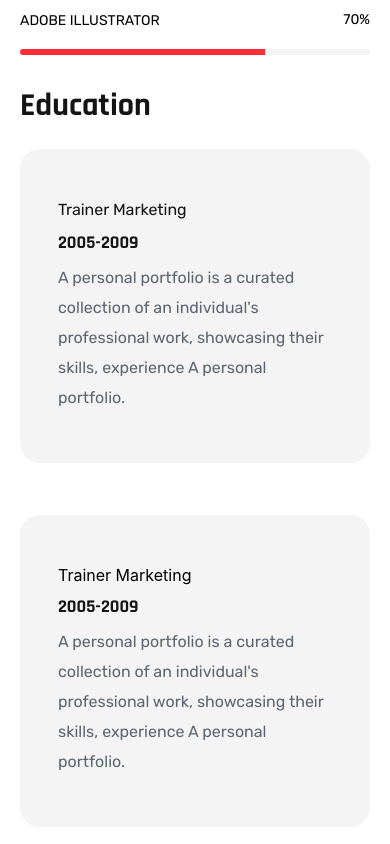
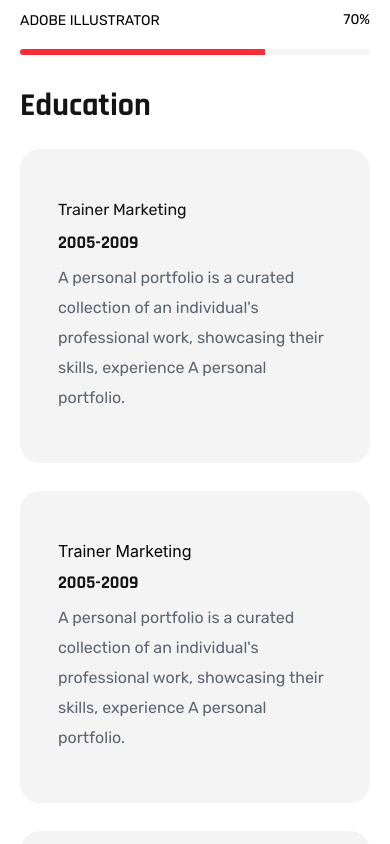
Before and after one commit to nabilislam11/Demo-portfolio, a React (Vite) app: page / in a window 390 px wide. Shown: the part 5400-6244 px from the top of the page. Built offline with nearby package versions, Linux system fonts and the light colour scheme.

Commit message:
company section fixed

```diff
--- a/src/components/company/Company.jsx
+++ b/src/components/company/Company.jsx
@@ -7,22 +7,22 @@ const Company = () => {
   return (
     <div className=' container md:mt-[120px]'>
       <div className="grid grid-cols-2 lg:grid-cols-4 border border-[#9F9F9F] dark:border-[#FFFFFF]/8">
-        <div className=" py-[46.5px] px-[68.12px] border-r  border-[#9F9F9F] dark:border-[#FFFFFF]/8">
+        <div className=" py-[46.5px] px-[68.12px] border-r  border-[#9F9F9F]  dark:border-[#FFFFFF]/8">
           <img src={company1} alt="" />
         </div>
-        <div className="py-[46.5px] px-[68.12px]  border-r  border-[#9F9F9F] dark:border-[#FFFFFF]/8">
+        <div className="py-[46.5px] px-[68.12px]  md:border-r  border-[#9F9F9F]  dark:border-[#FFFFFF]/8">
           <img src={company2} alt="" />
         </div>
         <div className=" py-[46.5px] px-[68.12px] border-r border-t md:border-t-0 border-[#9F9F9F] dark:border-[#FFFFFF]/8">
           <img src={company3} alt="" />
         </div>
-        <div className=" py-[46.5px] px-[68.12px] ">
+        <div className=" border-t md:border-t-0 border-[#9F9F9F] dark:border-[#FFFFFF]/8 py-[46.5px] px-[68.12px] ">
           <img src={company4} alt="" />
         </div>
         <div className=" py-[46.5px] px-[68.12px] border-r border-t border-[#9F9F9F] dark:border-[#FFFFFF]/8">
           <img src={company1} alt="" />
         </div>
-        <div className=" py-[46.5px] px-[68.12px] border-r border-t border-[#9F9F9F] dark:border-[#FFFFFF]/8">
+        <div className=" py-[46.5px] px-[68.12px]  md:border-r  border-t border-[#9F9F9F] dark:border-[#FFFFFF]/8">
           <img src={company2} alt="" />
         </div>
         <div className=" py-[46.5px] px-[68.12px] border-r border-t border-[#9F9F9F] dark:border-[#FFFFFF]/8">
--- a/src/components/eduction/Education.jsx
+++ b/src/components/eduction/Education.jsx
@@ -5,7 +5,7 @@ const Education = () => {
         <div className=' container pt-[30px] md:pt-[120px] px-[15px]'>
             <div className="flex flex-col gap-[2px] ">
                 <h2 className=' font-bold font-rajdhani text-[32px] text-[#141414] dark:text-white leading-[42px] '>Education</h2>
-                <div className=" grid grid-cols-1 md:grid-cols-2  gap-8">
+                <div className=" grid grid-cols-1 md:grid-cols-2  gap-2 md:gap-8">
                     <div className=" mt-[20px] md:mt-[32px]  flex flex-col  justify-between items-center gap-5 ">
                         <div className="pt-[48px] pb-[50px] px-[38px] bg-[#F4F4F4] dark:bg-[#141414] rounded-[20px] flex flex-col gap-1.5 ">
 
```
